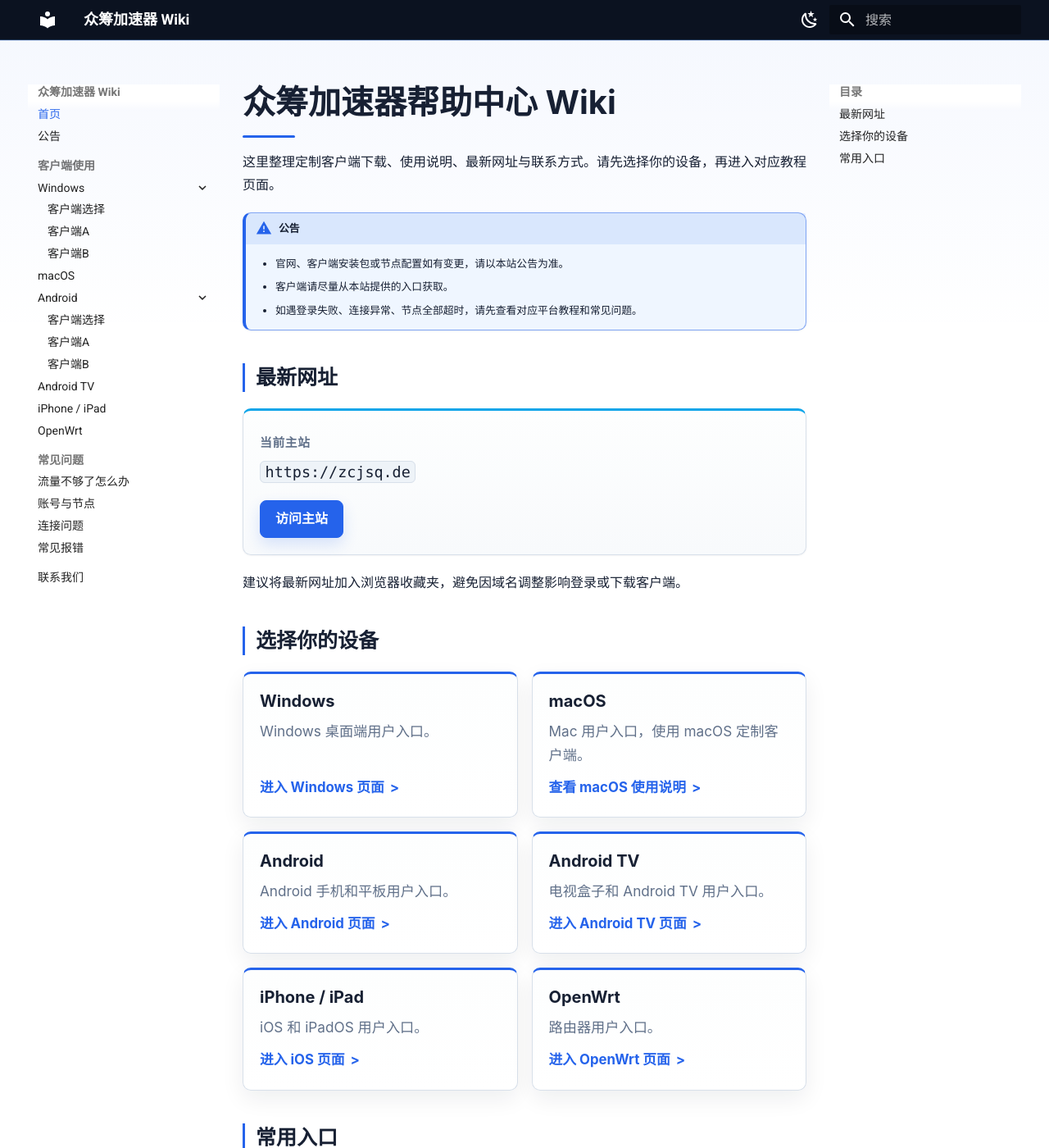
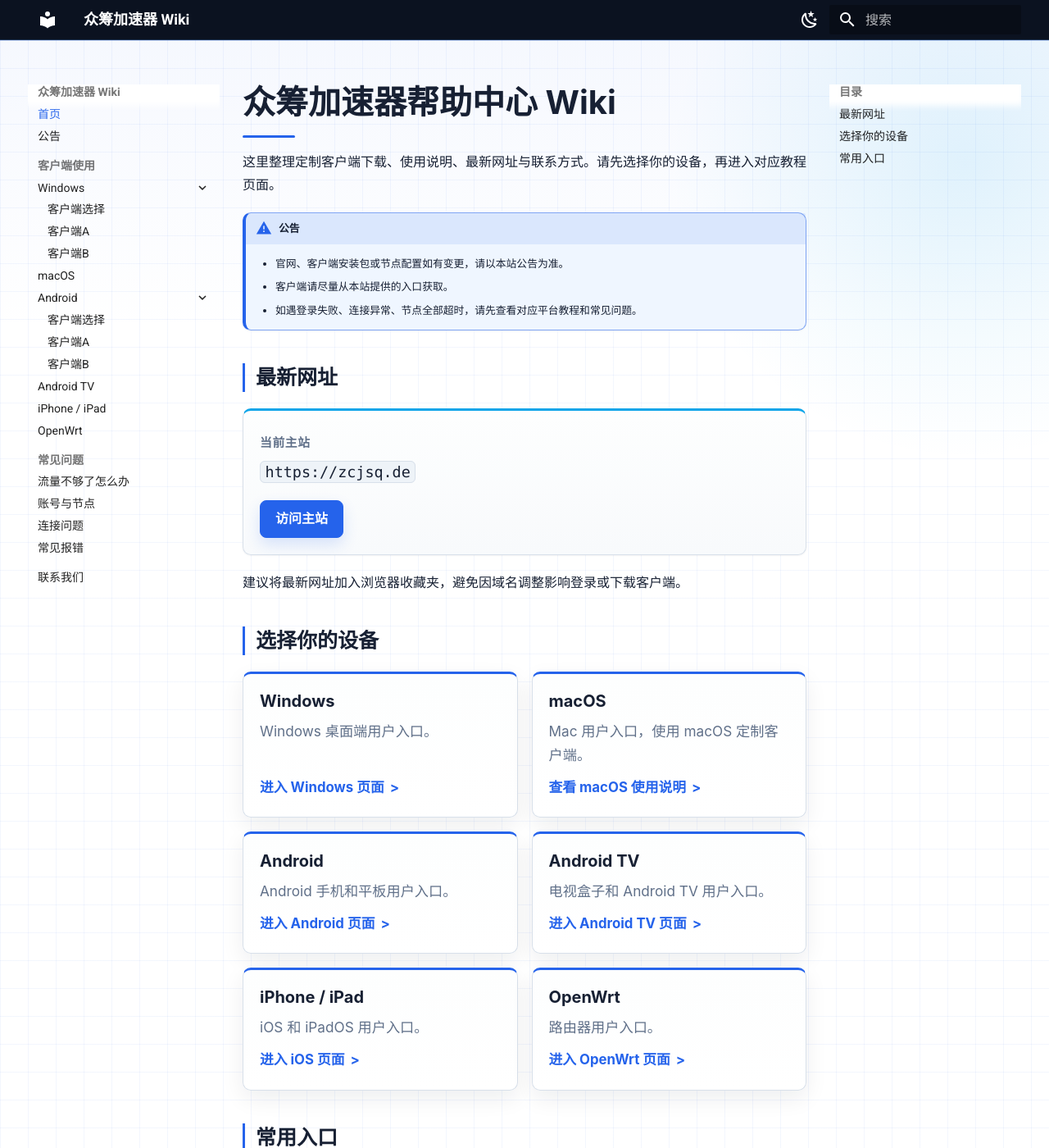
Before and after one commit to Netflixxp/airport-wiki, an MkDocs documentation site: the page built from docs/index.md, in a window 1280 px wide and 1400 px high. Shown: the whole window at 82% size. Built offline with MkDocs 1.6.1 and Material for MkDocs 9.7.7, drawn with Linux system fonts in a browser that asks for light colours.

Commit message:
Add subtle tech motion effects

```diff
--- a/docs/stylesheets/extra.css
+++ b/docs/stylesheets/extra.css
@@ -23,6 +23,9 @@
   --doc-radius: 10px;
   --doc-shadow: 0 10px 28px rgba(15, 23, 42, 0.07);
   --doc-shadow-soft: 0 1px 2px rgba(15, 23, 42, 0.05);
+  --doc-grid-line: rgba(37, 99, 235, 0.055);
+  --doc-glow: rgba(37, 99, 235, 0.16);
+  --doc-sheen: rgba(255, 255, 255, 0.58);
   --doc-font-sans: Inter, "Segoe UI", "PingFang SC", "Microsoft YaHei", system-ui, sans-serif;
   --doc-font-mono: "SFMono-Regular", Consolas, "Liberation Mono", Menlo, monospace;
 }
@@ -46,6 +49,48 @@
   --doc-ring: rgba(56, 189, 248, 0.32);
   --doc-shadow: 0 12px 28px rgba(0, 0, 0, 0.24);
   --doc-shadow-soft: 0 1px 2px rgba(0, 0, 0, 0.2);
+  --doc-grid-line: rgba(56, 189, 248, 0.065);
+  --doc-glow: rgba(56, 189, 248, 0.18);
+  --doc-sheen: rgba(125, 211, 252, 0.22);
+}
+
+@keyframes doc-fade-up {
+  from {
+    opacity: 0;
+    transform: translateY(8px);
+  }
+
+  to {
+    opacity: 1;
+    transform: translateY(0);
+  }
+}
+
+@keyframes doc-sheen {
+  from {
+    transform: translateX(-140%) skewX(-18deg);
+  }
+
+  to {
+    transform: translateX(180%) skewX(-18deg);
+  }
+}
+
+@keyframes doc-pulse {
+  0%,
+  100% {
+    box-shadow: 0 10px 22px rgba(37, 99, 235, 0.18), 0 0 0 rgba(37, 99, 235, 0);
+  }
+
+  50% {
+    box-shadow: 0 12px 28px rgba(37, 99, 235, 0.24), 0 0 0 5px rgba(37, 99, 235, 0.08);
+  }
+}
+
+@keyframes doc-arrow-nudge {
+  50% {
+    transform: translateX(3px);
+  }
 }
 
 .md-header {
@@ -61,20 +106,58 @@
 
 .md-main {
   background:
+    radial-gradient(circle at 92% 8%, rgba(14, 165, 233, 0.11), transparent 18rem),
+    linear-gradient(var(--doc-grid-line) 1px, transparent 1px),
+    linear-gradient(90deg, var(--doc-grid-line) 1px, transparent 1px),
     linear-gradient(180deg, rgba(37, 99, 235, 0.045), transparent 18rem),
     var(--doc-bg);
+  background-size: auto, 34px 34px, 34px 34px, auto, auto;
 }
 
 [data-md-color-scheme="slate"] .md-main {
   background:
+    radial-gradient(circle at 88% 8%, rgba(14, 165, 233, 0.14), transparent 18rem),
+    linear-gradient(var(--doc-grid-line) 1px, transparent 1px),
+    linear-gradient(90deg, var(--doc-grid-line) 1px, transparent 1px),
     linear-gradient(180deg, rgba(14, 165, 233, 0.08), transparent 18rem),
     var(--doc-bg);
+  background-size: auto, 34px 34px, 34px 34px, auto, auto;
 }
 
 .md-typeset {
   color: var(--doc-text);
   font-family: var(--doc-font-sans);
   line-height: 1.72;
+}
+
+.md-content__inner > h1,
+.md-content__inner > p,
+.md-content__inner > .admonition,
+.md-content__inner > .address-panel,
+.md-content__inner > .doc-card-grid,
+.md-content__inner > .quick-links,
+.md-content__inner > .decision-grid,
+.md-content__inner > .contact-list {
+  animation: doc-fade-up 420ms ease-out both;
+}
+
+.md-content__inner > p {
+  animation-delay: 40ms;
+}
+
+.md-content__inner > .admonition {
+  animation-delay: 90ms;
+}
+
+.md-content__inner > .address-panel,
+.md-content__inner > .doc-card-grid,
+.md-content__inner > .decision-grid {
+  animation-delay: 140ms;
+}
+
+.md-content__inner > .quick-links,
+.md-content__inner > .contact-list {
+  animation-delay: 190ms;
 }
 
 .md-typeset h1 {
@@ -232,7 +315,7 @@
   border-top: 3px solid var(--md-primary-fg-color);
   border-radius: var(--doc-radius);
   box-shadow: var(--doc-shadow);
-  transition: border-color 0.18s ease, background-color 0.18s ease, transform 0.18s ease, box-shadow 0.18s ease;
+  transition: border-color 0.2s ease, background-color 0.2s ease, transform 0.2s ease, box-shadow 0.2s ease;
   cursor: pointer;
   overflow: hidden;
   touch-action: manipulation;
@@ -242,9 +325,12 @@
   position: absolute;
   inset: 0;
   content: "";
-  background: linear-gradient(135deg, rgba(37, 99, 235, 0.09), transparent 42%);
+  background:
+    linear-gradient(135deg, rgba(37, 99, 235, 0.09), transparent 42%),
+    linear-gradient(90deg, transparent, var(--doc-sheen), transparent);
   opacity: 0;
   pointer-events: none;
+  transform: translateX(-140%) skewX(-18deg);
   transition: opacity 0.18s ease;
 }
 
@@ -252,18 +338,19 @@
   background: var(--doc-hover);
   border-color: var(--doc-border-strong);
   border-top-color: var(--md-accent-fg-color);
-  box-shadow: 0 14px 30px rgba(37, 99, 235, 0.11);
-  transform: translateY(-1px);
+  box-shadow: 0 16px 34px var(--doc-glow);
+  transform: translateY(-2px);
 }
 
 .doc-card:hover::before {
   opacity: 1;
+  animation: doc-sheen 620ms ease-out;
 }
 
 .doc-card:active,
 .quick-links a:active,
 .doc-button:active {
-  transform: translateY(0);
+  transform: scale(0.99);
 }
 
 .doc-card:focus-visible,
@@ -299,6 +386,11 @@
 .doc-card-meta::after {
   margin-left: 0.35rem;
   content: ">";
+  transition: transform 0.18s ease;
+}
+
+.doc-card:hover .doc-card-meta::after {
+  animation: doc-arrow-nudge 360ms ease-out;
 }
 
 .doc-button {
@@ -317,7 +409,7 @@
   border-radius: 8px;
   box-shadow: 0 8px 18px rgba(37, 99, 235, 0.16);
   cursor: pointer;
-  transition: background-color 0.18s ease, border-color 0.18s ease, transform 0.18s ease, box-shadow 0.18s ease;
+  transition: background-color 0.2s ease, border-color 0.2s ease, transform 0.2s ease, box-shadow 0.2s ease;
   touch-action: manipulation;
 }
 
@@ -325,6 +417,7 @@
   background: var(--md-primary-fg-color--dark);
   border-color: var(--md-primary-fg-color--dark);
   box-shadow: 0 10px 22px rgba(37, 99, 235, 0.22);
+  transform: translateY(-1px);
 }
 
 .doc-button.secondary {
@@ -391,7 +484,7 @@
   border: 1px solid var(--doc-border);
   border-radius: 8px;
   cursor: pointer;
-  transition: border-color 0.18s ease, background-color 0.18s ease, color 0.18s ease, transform 0.18s ease;
+  transition: border-color 0.2s ease, background-color 0.2s ease, color 0.2s ease, transform 0.2s ease, box-shadow 0.2s ease;
   touch-action: manipulation;
 }
 
@@ -399,12 +492,19 @@
   margin-left: auto;
   color: var(--md-primary-fg-color);
   content: ">";
+  transition: transform 0.18s ease;
 }
 
 .quick-links a:hover {
   color: var(--md-primary-fg-color) !important;
   background: var(--doc-link-soft);
   border-color: rgba(37, 99, 235, 0.35);
+  box-shadow: 0 8px 18px rgba(37, 99, 235, 0.08);
+  transform: translateY(-1px);
+}
+
+.quick-links a:hover::after {
+  animation: doc-arrow-nudge 360ms ease-out;
 }
 
 .quick-links .quick-link-featured {
@@ -414,6 +514,7 @@
   background: var(--md-primary-fg-color);
   border-color: var(--md-primary-fg-color);
   box-shadow: 0 10px 22px rgba(37, 99, 235, 0.18);
+  animation: doc-pulse 3000ms ease-in-out infinite;
 }
 
 .quick-links .quick-link-featured::after {
@@ -526,6 +627,18 @@
 }
 
 @media (prefers-reduced-motion: reduce) {
+  .md-content__inner > h1,
+  .md-content__inner > p,
+  .md-content__inner > .admonition,
+  .md-content__inner > .address-panel,
+  .md-content__inner > .doc-card-grid,
+  .md-content__inner > .quick-links,
+  .md-content__inner > .decision-grid,
+  .md-content__inner > .contact-list,
+  .quick-links .quick-link-featured {
+    animation: none;
+  }
+
   .doc-card,
   .doc-button,
   .quick-links a,
@@ -533,7 +646,18 @@
     transition: none;
   }
 
-  .doc-card:hover {
+  .doc-card:hover,
+  .doc-button:hover,
+  .quick-links a:hover,
+  .doc-card:active,
+  .doc-button:active,
+  .quick-links a:active {
     transform: none;
   }
+
+  .doc-card:hover::before,
+  .doc-card:hover .doc-card-meta::after,
+  .quick-links a:hover::after {
+    animation: none;
+  }
 }
```
